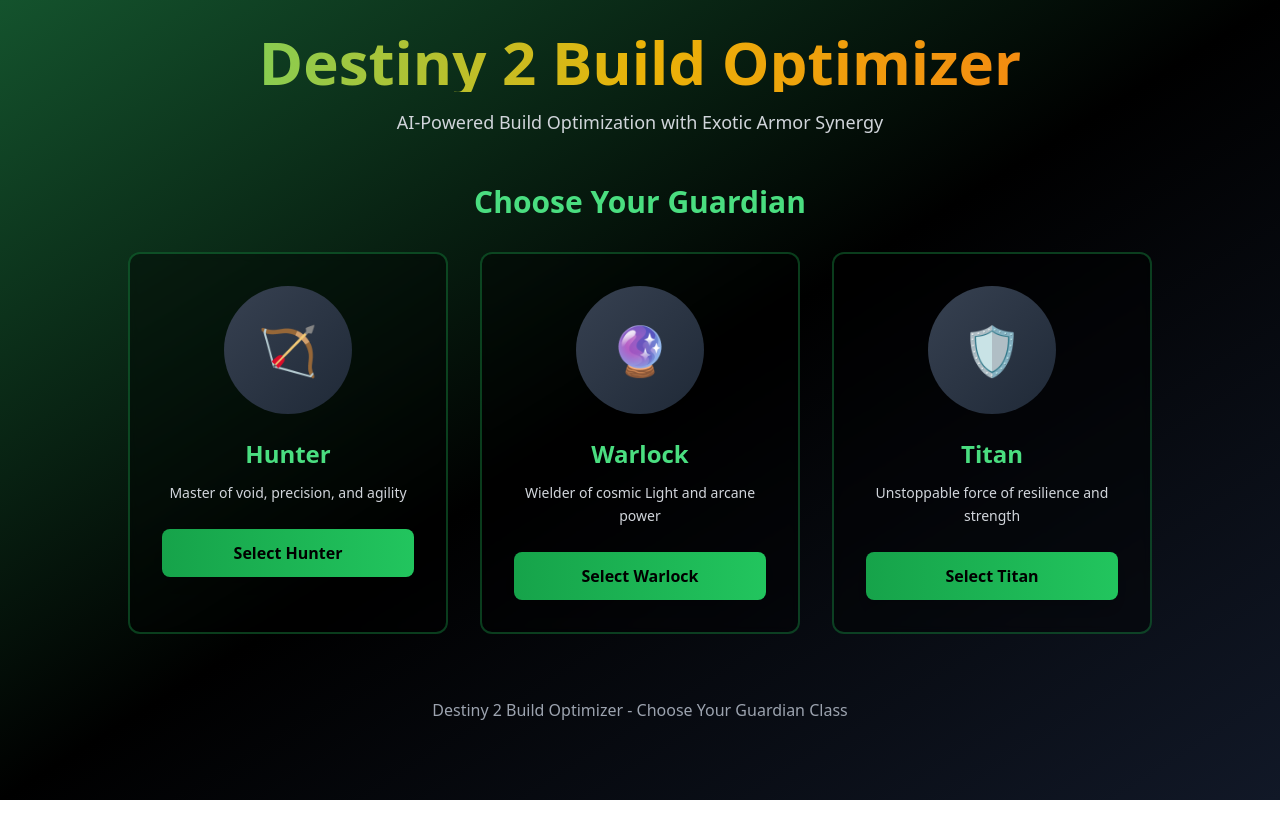
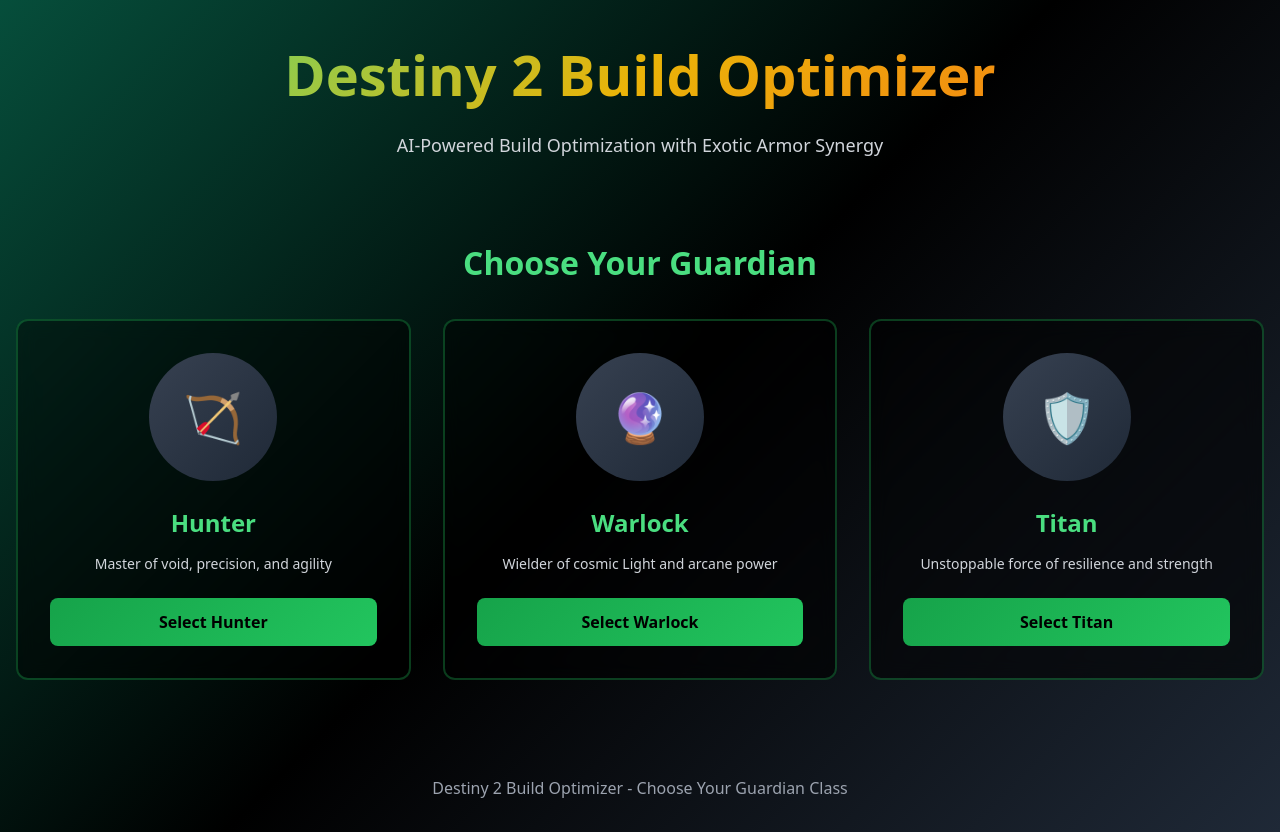
Before and after one commit to bulletbait604/Destiny-2-Build-Optimizer, a Next.js app: page / in a window 1280 px wide. Before the commit the page ends 800 px from the top, so only its background shows below. Built offline with nearby package versions, Linux system fonts and the light colour scheme.

Commit message:
Fix: Replace Tailwind with inline styles for reliable deployment

```diff
--- a/src/app/layout.tsx
+++ b/src/app/layout.tsx
@@ -13,7 +13,11 @@
 }) {
   return (
     <html lang="en">
-      <body className="antialiased">{children}</body>
+      <head>
+        <meta charSet="utf-8" />
+        <meta name="viewport" content="width=device-width, initial-scale=1" />
+      </head>
+      <body className="antialiased bg-black text-white">{children}</body>
     </html>
   )
 }
--- a/src/app/page.tsx
+++ b/src/app/page.tsx
@@ -12,42 +12,42 @@
   }
 
   return (
-    <div className="min-h-screen bg-gradient-to-br from-green-900 via-black to-gray-900 text-white">
-      <div className="container mx-auto px-4 py-8">
+    <div style={{ minHeight: '100vh', background: 'linear-gradient(135deg, #064e3b 0%, #000000 50%, #1f2937 100%)', color: 'white' }}>
+      <div style={{ padding: '2rem 1rem' }}>
         {/* Header */}
-        <div className="text-center mb-12">
-          <h1 className="text-6xl font-bold mb-4 bg-gradient-to-r from-green-400 via-yellow-500 to-orange-500 bg-clip-text text-transparent">
+        <div style={{ textAlign: 'center', marginBottom: '3rem' }}>
+          <h1 style={{ fontSize: '3.5rem', fontWeight: 'bold', marginBottom: '1rem', background: 'linear-gradient(135deg, #4ade80, #eab308, #f97316)', WebkitBackgroundClip: 'text', WebkitTextFillColor: 'transparent', backgroundClip: 'text' }}>
             Destiny 2 Build Optimizer
           </h1>
-          <p className="text-gray-300 text-lg">
+          <p style={{ color: '#d1d5db', fontSize: '1.125rem' }}>
             AI-Powered Build Optimization with Exotic Armor Synergy
           </p>
         </div>
 
         {/* Main Content */}
-        <div className="max-w-6xl mx-auto">
+        <div style={{ maxWidth: '96rem', margin: '0 auto' }}>
           {selectedClass ? (
-            <div className="text-center bg-black/40 backdrop-blur-sm rounded-2xl p-12 border border-green-500/30">
-              <div className="w-24 h-24 mx-auto bg-gray-700 rounded-full mb-6 flex items-center justify-center">
-                <span className="text-5xl">
+            <div style={{ textAlign: 'center', padding: '3rem', background: 'linear-gradient(135deg, #374151, #1f2937)', borderRadius: '1rem', backdropFilter: 'blur(10px)' }}>
+              <div style={{ width: '6rem', height: '6rem', margin: '0 auto 1.5rem', background: 'linear-gradient(135deg, #374151, #1f2937)', borderRadius: '50%', display: 'flex', alignItems: 'center', justifyContent: 'center' }}>
+                <span style={{ fontSize: '3rem' }}>
                   {selectedClass === 'hunter' ? '🏹' : selectedClass === 'warlock' ? '🔮' : '🛡️'}
                 </span>
               </div>
-              <h2 className="text-4xl font-bold text-green-400 mb-4 capitalize">
+              <h2 style={{ fontSize: '2.5rem', fontWeight: 'bold', color: '#4ade80', marginBottom: '1rem', textTransform: 'capitalize' }}>
                 {selectedClass} Selected!
               </h2>
-              <p className="text-gray-300 mb-8 text-lg">
+              <p style={{ color: '#d1d5db', marginBottom: '2rem', fontSize: '1.125rem' }}>
                 Build optimization features coming soon...
               </p>
-              <div className="space-x-4">
+              <div style={{ display: 'flex', gap: '1rem', justifyContent: 'center', flexWrap: 'wrap' }}>
                 <button
                   onClick={() => setSelectedClass(null)}
-                  className="bg-gray-600 hover:bg-gray-500 text-white font-semibold py-3 px-8 rounded-lg transition-all duration-200 transform hover:scale-105"
+                  style={{ background: 'linear-gradient(135deg, #4b5563, #6b7280)', color: 'white', padding: '1rem 2rem', borderRadius: '0.5rem', cursor: 'pointer' }}
                 >
                   ← Back to Class Selection
                 </button>
                 <button
-                  className="bg-green-600 hover:bg-green-500 text-black font-semibold py-3 px-8 rounded-lg transition-all duration-200 transform hover:scale-105"
+                  style={{ background: 'linear-gradient(135deg, #4ade80, #eab308, #f97316)', color: 'black', padding: '1rem 2rem', borderRadius: '0.5rem', cursor: 'pointer' }}
                 >
                   Continue to Build Optimizer →
                 </button>
@@ -59,7 +59,7 @@
         </div>
 
         {/* Footer */}
-        <div className="text-center mt-16 text-gray-400">
+        <div style={{ textAlign: 'center', marginTop: '4rem', color: '#9ca3af' }}>
           <p>Destiny 2 Build Optimizer - Choose Your Guardian Class</p>
         </div>
       </div>
--- a/src/components/ClassSelector.tsx
+++ b/src/components/ClassSelector.tsx
@@ -27,26 +27,77 @@
 
 export function ClassSelector({ onClassSelect }: ClassSelectorProps) {
   return (
-    <div className="space-y-8">
-      <h2 className="text-3xl font-bold text-center text-green-400">
+    <div style={{ padding: '2rem 0' }}>
+      <h2 style={{ fontSize: '2rem', fontWeight: 'bold', textAlign: 'center', color: '#4ade80', marginBottom: '2rem' }}>
         Choose Your Guardian
       </h2>
 
-      <div className="grid grid-cols-1 md:grid-cols-3 gap-8 max-w-5xl mx-auto">
+      <div style={{ display: 'grid', gridTemplateColumns: 'repeat(auto-fit, minmax(300px, 1fr))', gap: '2rem', maxWidth: '80rem', margin: '0 auto' }}>
         {guardianClasses.map((guardian) => (
           <div
             key={guardian.id}
-            className="bg-black/40 backdrop-blur-sm border-2 border-green-500/30 p-8 rounded-xl hover:border-green-400/50 transition-all duration-300 cursor-pointer group transform hover:scale-105 hover:shadow-2xl hover:shadow-green-500/20"
+            style={{
+              background: 'linear-gradient(135deg, rgba(0,0,0,0.4), rgba(0,0,0,0.6))',
+              backdropFilter: 'blur(10px)',
+              border: '2px solid rgba(34, 197, 94, 0.3)',
+              padding: '2rem',
+              borderRadius: '0.75rem',
+              cursor: 'pointer',
+              transition: 'all 0.3s ease'
+            }}
             onClick={() => onClassSelect(guardian.id as 'hunter' | 'warlock' | 'titan')}
+            onMouseEnter={(e) => {
+              e.currentTarget.style.borderColor = 'rgba(34, 197, 94, 0.5)';
+              e.currentTarget.style.transform = 'translateY(-4px)';
+              e.currentTarget.style.boxShadow = '0 20px 25px -5px rgba(34, 197, 94, 0.2)';
+            }}
+            onMouseLeave={(e) => {
+              e.currentTarget.style.borderColor = 'rgba(34, 197, 94, 0.3)';
+              e.currentTarget.style.transform = 'translateY(0)';
+              e.currentTarget.style.boxShadow = 'none';
+            }}
           >
-            <div className="text-center">
-              <div className="w-32 h-32 mx-auto bg-gradient-to-br from-gray-700 to-gray-800 rounded-full mb-6 flex items-center justify-center group-hover:from-green-600 group-hover:to-green-700 transition-all duration-300">
-                <span className="text-5xl transform group-hover:scale-110 transition-transform duration-300">{guardian.emoji}</span>
+            <div style={{ textAlign: 'center' }}>
+              <div style={{
+                width: '8rem',
+                height: '8rem',
+                margin: '0 auto 1.5rem',
+                background: 'linear-gradient(135deg, #374151, #1f2937)',
+                borderRadius: '50%',
+                display: 'flex',
+                alignItems: 'center',
+                justifyContent: 'center',
+                transition: 'all 0.3s ease'
+              }}>
+                <span style={{ fontSize: '3rem' }}>{guardian.emoji}</span>
               </div>
-              <h3 className="text-2xl font-bold text-green-400 mb-3">{guardian.title}</h3>
-              <p className="text-gray-300 text-sm mb-6 leading-relaxed">{guardian.description}</p>
+              <h3 style={{ fontSize: '1.5rem', fontWeight: 'bold', color: '#4ade80', marginBottom: '0.75rem' }}>
+                {guardian.title}
+              </h3>
+              <p style={{ color: '#d1d5db', fontSize: '0.875rem', marginBottom: '1.5rem', lineHeight: '1.5' }}>
+                {guardian.description}
+              </p>
               <button
-                className="w-full bg-gradient-to-r from-green-600 to-green-500 hover:from-green-500 hover:to-green-400 text-black font-bold py-3 px-6 rounded-lg transition-all duration-200 transform hover:scale-105 shadow-lg"
+                style={{
+                  width: '100%',
+                  background: 'linear-gradient(135deg, #16a34a, #22c55e)',
+                  color: 'black',
+                  fontWeight: 'bold',
+                  padding: '0.75rem 1.5rem',
+                  borderRadius: '0.5rem',
+                  cursor: 'pointer',
+                  transition: 'all 0.2s ease',
+                  border: 'none',
+                  fontSize: '1rem'
+                }}
+                onMouseEnter={(e) => {
+                  e.currentTarget.style.background = 'linear-gradient(135deg, #22c55e, #16a34a)';
+                  e.currentTarget.style.transform = 'translateY(-1px)';
+                }}
+                onMouseLeave={(e) => {
+                  e.currentTarget.style.background = 'linear-gradient(135deg, #16a34a, #22c55e)';
+                  e.currentTarget.style.transform = 'translateY(0)';
+                }}
               >
                 Select {guardian.title}
               </button>
```
